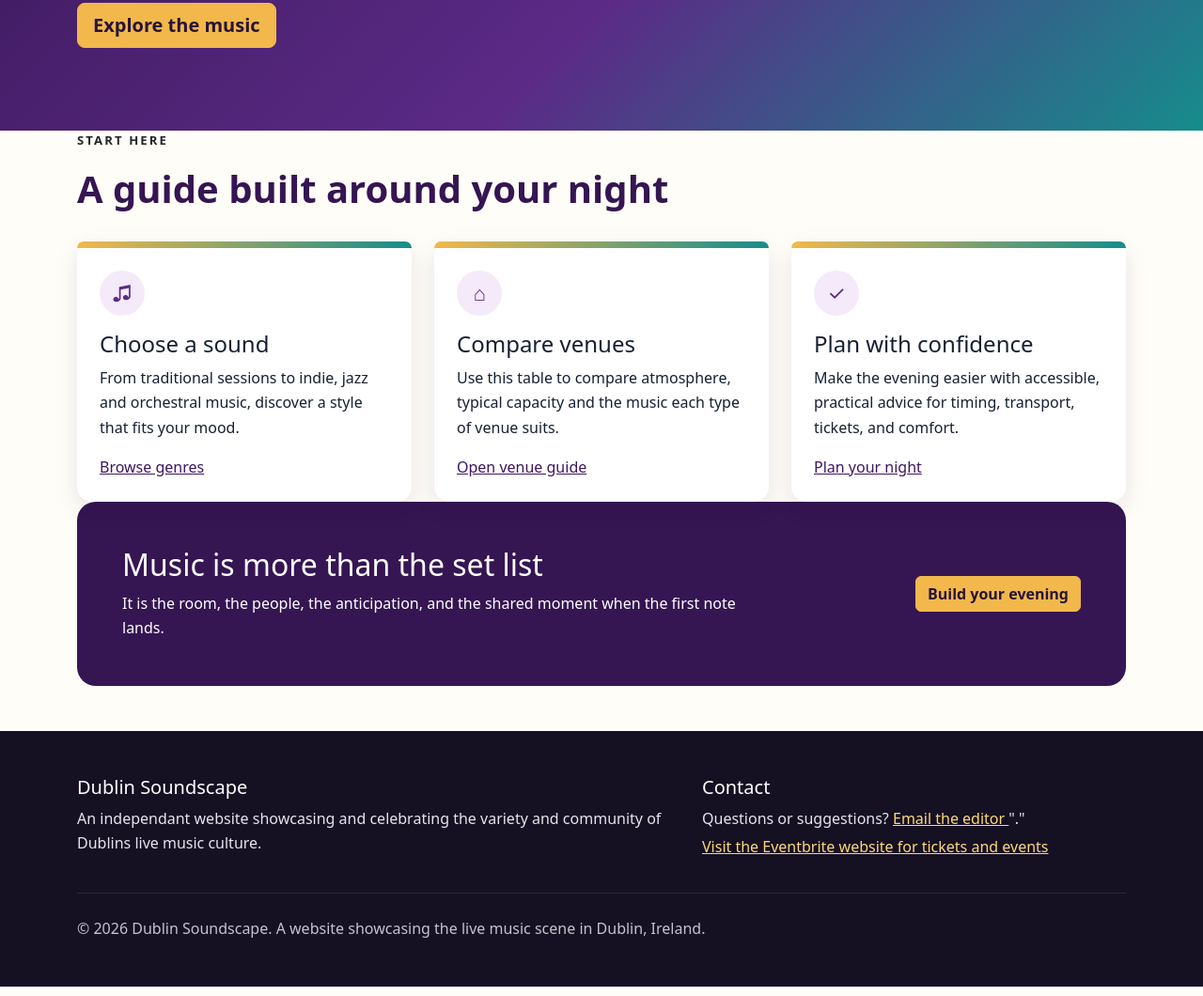
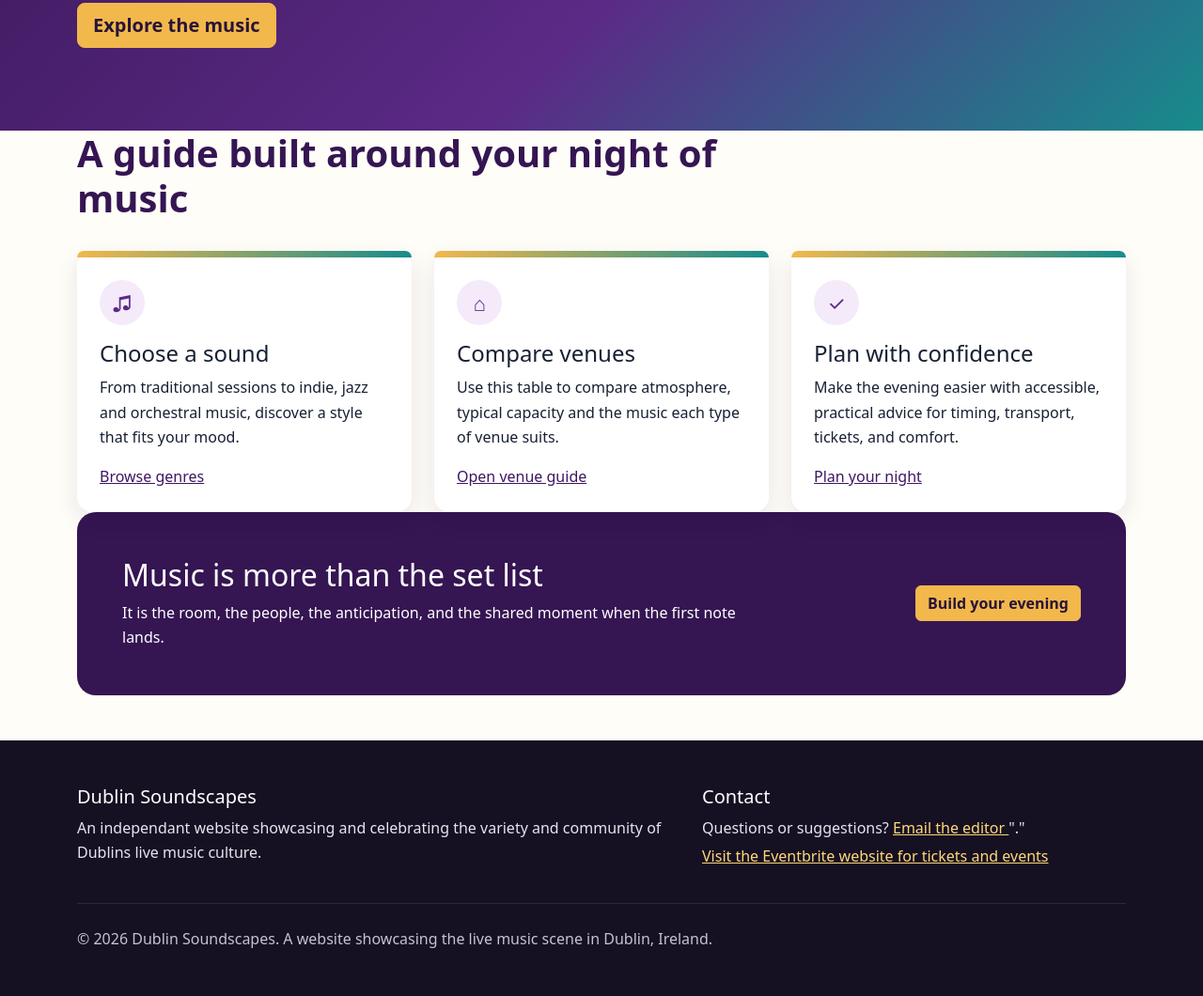
Before and after one commit to Kiki-Peart/Soundscapes_website, a plain HTML site: page index.html in a window 1280 px wide. Shown: the part 505-1565 px from the top of the page at 94% size. Drawn offline with nearby package versions, Linux system fonts and the light colour scheme.

```diff
--- a/index.html
+++ b/index.html
@@ -101,10 +101,9 @@
 
                 <div class="row align-items-end mb-4">
                     <div class="col-lg-8">
-                        <p class="eyebrow text-dark">Start here</p>
 
                         <h2 class="section-title display-6">
-                            A guide built around your night
+                            A guide built around your night of music
                         </h2>
                     </div>
                 </div>
@@ -210,7 +209,7 @@
     <div class="container">
         <div class="row g-4">
             <div class="col-md-7">
-                <h2 class="h5 text-white">Dublin Soundscape</h2>
+                <h2 class="h5 text-white">Dublin Soundscapes</h2>
                 <p class="mb-0 small print"></p>
 
                     An independant website showcasing and celebrating the variety and
@@ -239,7 +238,7 @@
         </div>
         <hr class="border-secondary my-4">
         <p class="mb-0 small-print">
-            &copy; 2026 Dublin Soundscape.
+            &copy; 2026 Dublin Soundscapes.
             A website showcasing the live music scene in Dublin, Ireland.
         </p>
         </div>
```
